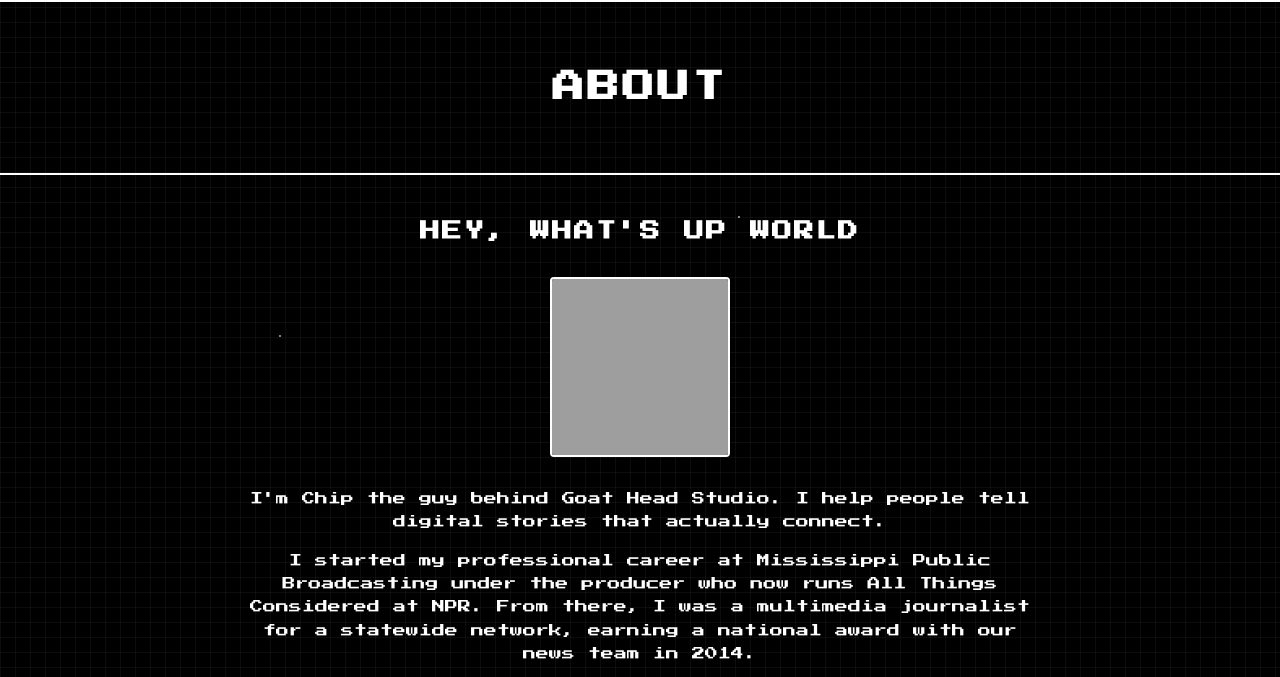
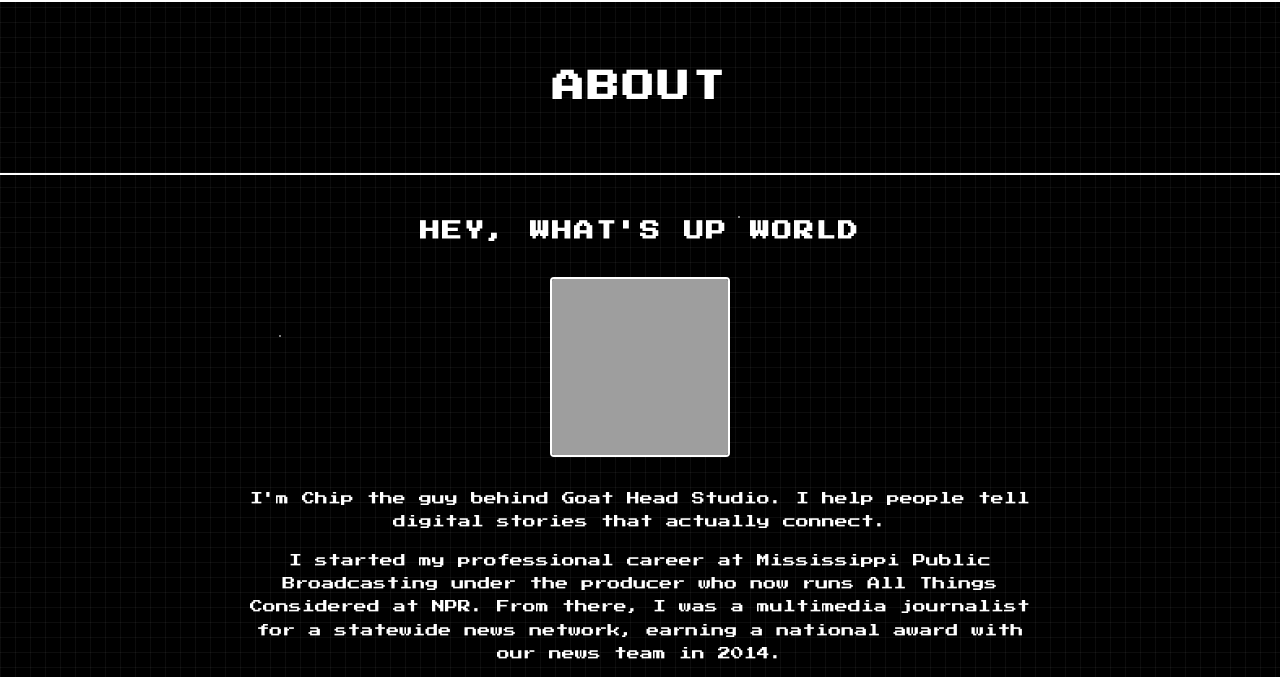
Before and after one commit to NotWilshire/goatheadstudio, a plain HTML site: page about.html in a window 1280 px wide. Shown: the part 98-775 px from the top of the page. Drawn offline with Linux system fonts and the light colour scheme; grey boxes are pictures that could not be loaded.

Commit message:
Update about.html

```diff
--- a/about.html
+++ b/about.html
@@ -42,7 +42,7 @@
                         <img src="https://i.ibb.co/CpbvDM6c/IMG-2734.jpg" alt="Chip Ward" class="about-image">
                     </div>
                     <p>I'm Chip the guy behind Goat Head Studio. I help people tell digital stories that actually connect.</p>
-                    <p>I started my professional career at Mississippi Public Broadcasting under the producer who now runs All Things Considered at NPR. From there, I was a multimedia journalist for a statewide network, earning a national award with our news team in 2014.</p>
+                    <p>I started my professional career at Mississippi Public Broadcasting under the producer who now runs All Things Considered at NPR. From there, I was a multimedia journalist for a statewide news network, earning a national award with our news team in 2014.</p>
                     <p>Since, I've produced content and created marketing strategies for small newsrooms, billion-dollar companies, and state agencies. I received a People's Choice Podcast nomination in 2024 for the <a href="https://youtube.com/playlist?list=PLhHUppfP8R5yMHMKfXi-9q61U7v_CqBcq&si=23ONfjnbErJzVbqT" target="_blank" rel="noopener noreferrer">Mississippi Outdoors Podcast</a>.</p>
                     <p>If your project sounds interesting, let's talk. I take on work when it feels like the right fit.</p>
                 </div>
```
